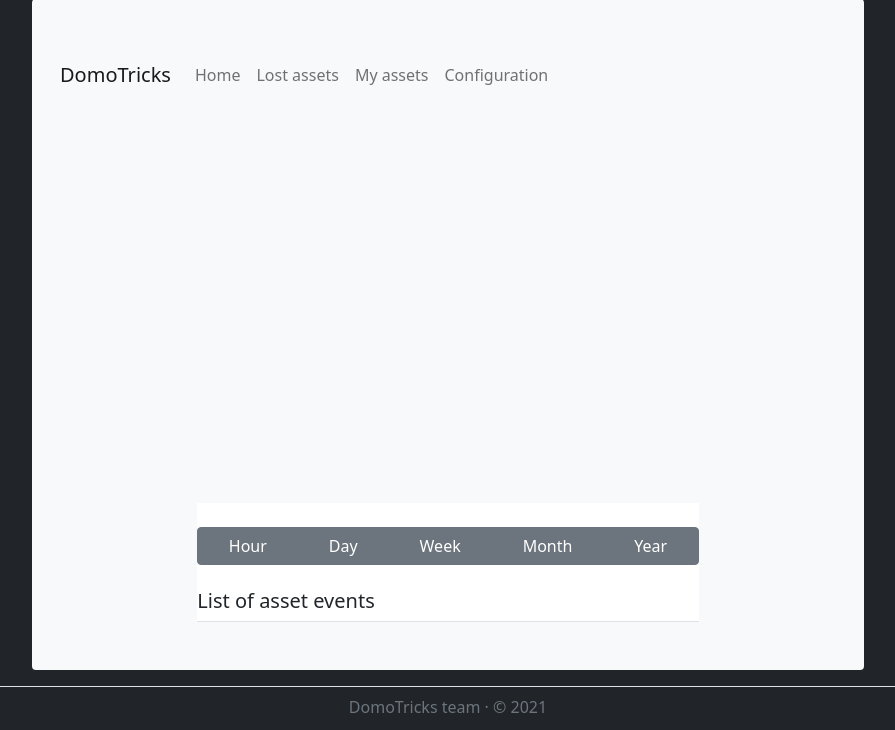
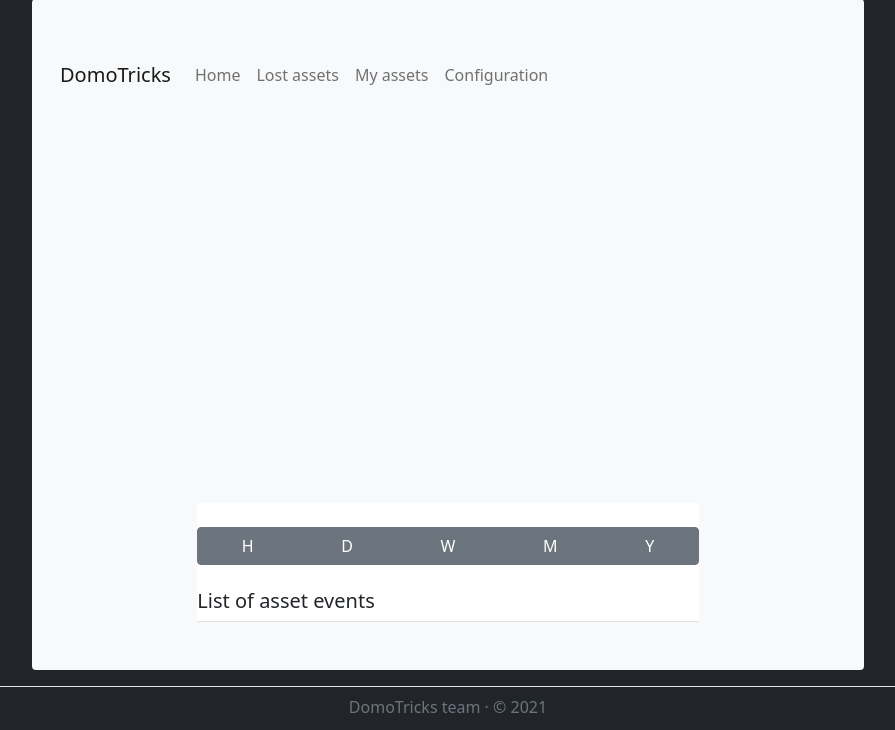
Before and after one commit to nbeguier/DomoTricks, a Flask app: template web/templates/asset.html in a window 1280 px wide. Shown: the part 17-747 px from the top of the page, without its empty margins (192-1087 px from the left). Run offline with Flask 2, Linux system fonts and the light colour scheme; the template is opened without the code that fills it, so the values that code supplies are empty; some libraries are stand-ins or nearby versions.

Commit message:
Change button text to fit width

```diff
--- a/web/templates/asset.html
+++ b/web/templates/asset.html
@@ -13,11 +13,11 @@
 <div class="d-flex flex-column align-items-stretch bg-white">
   <svg class="bi me-2" width="30" height="24"><use xlink:href="#bootstrap"></use></svg>
   <div class="btn-group mb-4" role="group" aria-label="Periods button group">
-    <button type="button" class="btn btn-secondary" onclick="Redirect('hour')">Hour</button>
-    <button type="button" class="btn btn-secondary" onclick="Redirect('day')">Day</button>
-    <button type="button" class="btn btn-secondary" onclick="Redirect('week')">Week</button>
-    <button type="button" class="btn btn-secondary" onclick="Redirect('month')">Month</button>
-    <button type="button" class="btn btn-secondary" onclick="Redirect('year')">Year</button>
+    <button type="button" class="btn btn-secondary" onclick="Redirect('hour')">H</button>
+    <button type="button" class="btn btn-secondary" onclick="Redirect('day')">D</button>
+    <button type="button" class="btn btn-secondary" onclick="Redirect('week')">W</button>
+    <button type="button" class="btn btn-secondary" onclick="Redirect('month')">M</button>
+    <button type="button" class="btn btn-secondary" onclick="Redirect('year')">Y</button>
   </div>
   <h5>List of asset events</h5>
   <div class="list-group list-group-flush border-bottom scrollarea">
```
